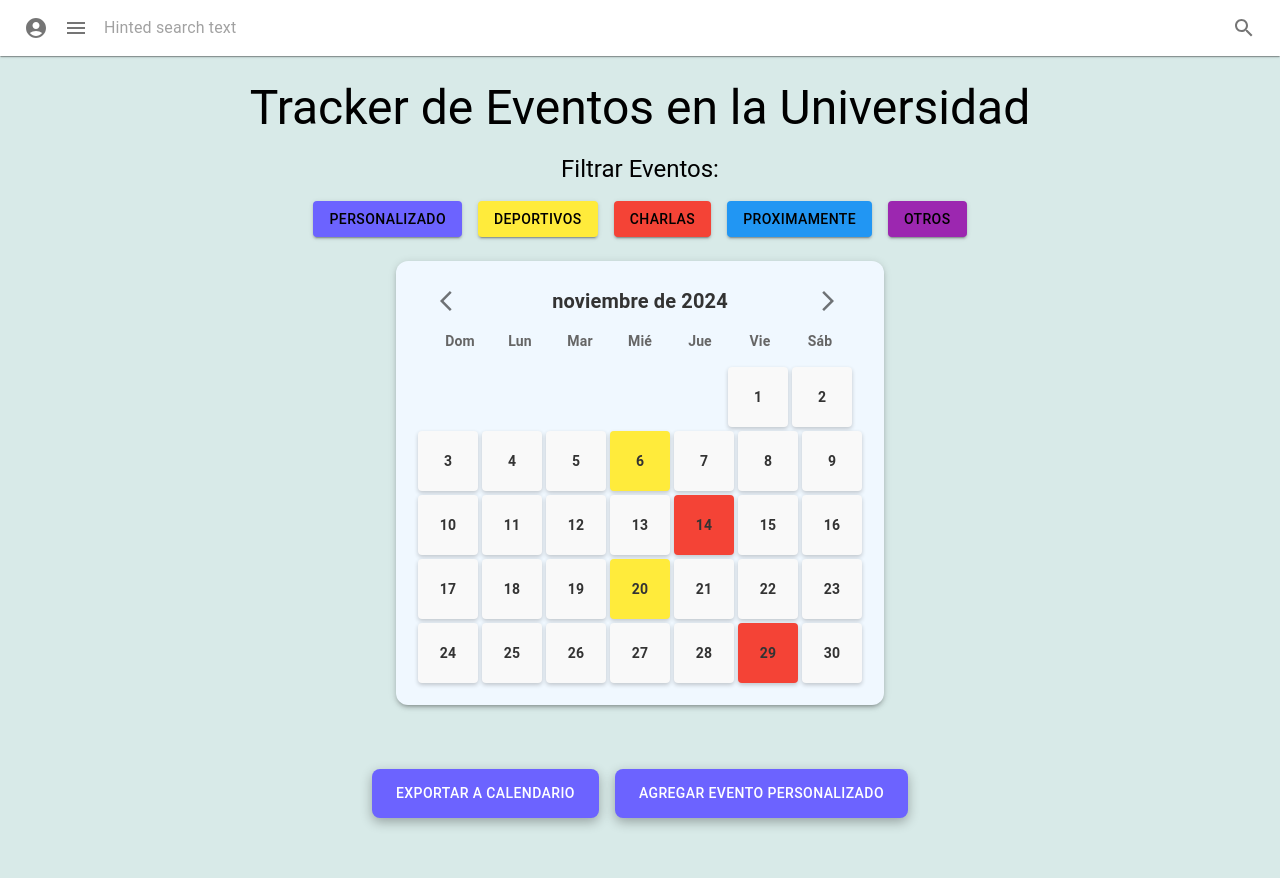
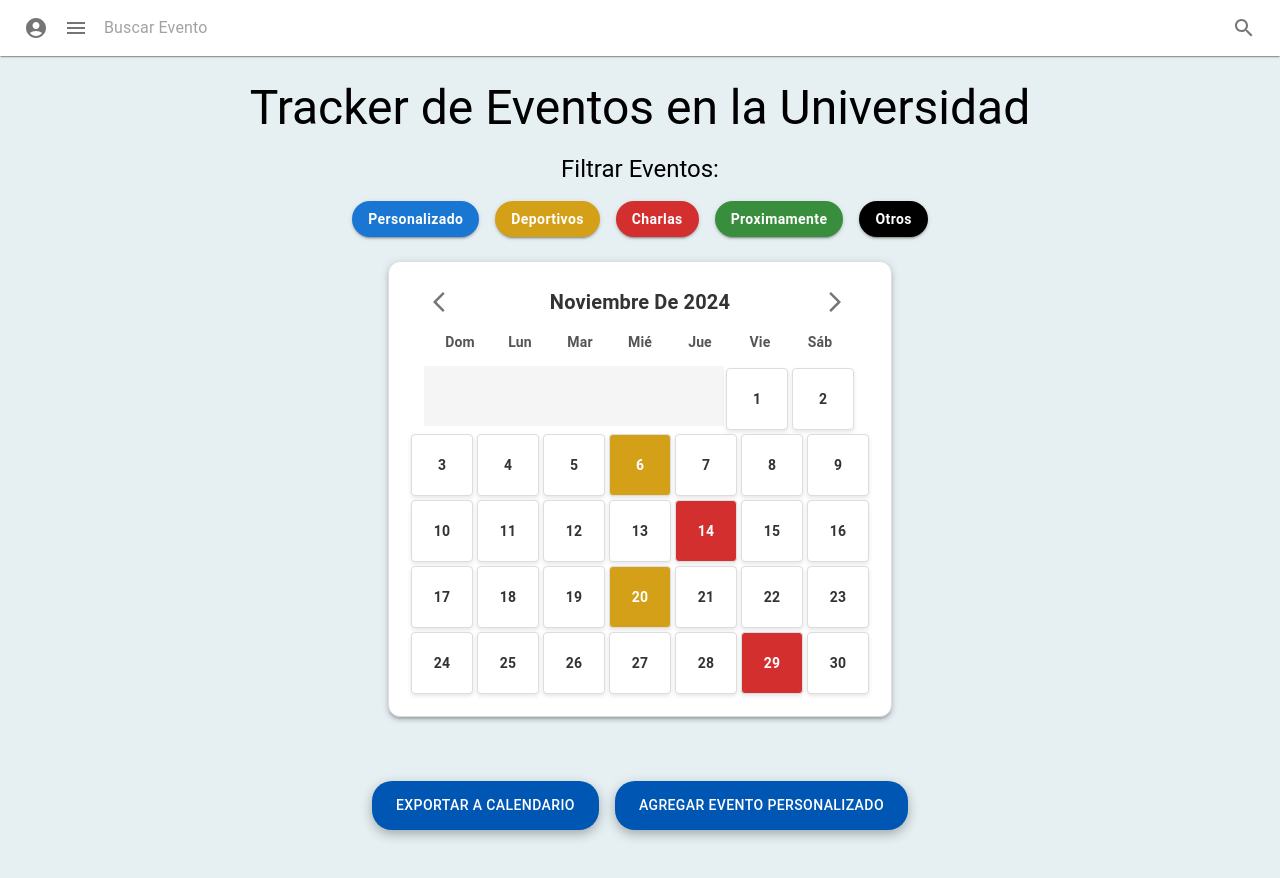
Before and after one commit to Kodamonkey/tracker-universitario, a React (Create React App) app: page / in a window 1280 px wide. Shown: the top 878 px of the page. Built offline with nearby package versions, Linux system fonts and the light colour scheme.

Commit message:
Se modifican los colores y forma al calendario

```diff
--- a/package.json
+++ b/package.json
@@ -6,11 +6,13 @@
     "@emotion/react": "^11.13.3",
     "@emotion/styled": "^11.13.0",
     "@mui/icons-material": "^6.1.6",
-    "@mui/material": "^6.1.6",
+    "@mui/material": "^6.1.7",
+    "@mui/x-date-pickers": "^7.22.2",
     "@testing-library/jest-dom": "^5.17.0",
     "@testing-library/react": "^13.4.0",
     "@testing-library/user-event": "^13.5.0",
     "date-fns": "^4.1.0",
+    "dayjs": "^1.11.13",
     "file-saver": "^2.0.5",
     "ics": "^2.23.0",
     "react": "^18.3.1",
--- a/src/App.js
+++ b/src/App.js
@@ -142,12 +142,12 @@ function App() {
             color="primary"
             onClick={handleAddEvent}
             sx={{
-              backgroundColor: "#6c63ff",
+              backgroundColor: "#0056b3",
               color: "white",
               marginTop: 4,
               padding: "12px 24px",
               boxShadow: "0px 4px 12px rgba(0, 0, 0, 0.3)",
-              borderRadius: "8px",
+              borderRadius: "20px",
               transition: "transform 0.2s ease, box-shadow 0.2s ease",
               "&:hover": {
                 backgroundColor: "#5753cc",
--- a/src/components/CalendarioEventos.jsx
+++ b/src/components/CalendarioEventos.jsx
@@ -3,27 +3,23 @@ import { Paper, Typography, Box, IconButton } from "@mui/material";
 import ArrowBackIosIcon from "@mui/icons-material/ArrowBackIos";
 import ArrowForwardIosIcon from "@mui/icons-material/ArrowForwardIos";
 
-// Definimos los colores para cada tipo de evento
+// Definimos los colores de eventos (coherente con el filtro)
 const eventColors = {
-  Personalizado: "#6c63ff", // Morado
-  Deportivos: "#ffeb3b", // Amarillo
-  Charlas: "#f44336", // Rojo
-  Proximamente: "#2196f3", // Azul
-  Otros: "#9c27b0", // Púrpura
+  Personalizado: "#1976d2", // Azul
+  Deportivos: "#d4a017", // Amarillo
+  Charlas: "#d32f2f", // Rojo
+  Proximamente: "#388e3c", // Verde
+  Otros: "#000000", // Negro
 };
 
 const CalendarioEventos = ({ eventos, onEventClick }) => {
   const diasDeLaSemana = ["Dom", "Lun", "Mar", "Mié", "Jue", "Vie", "Sáb"];
   const cellSize = 60;
 
-  const [mes, setMes] = useState(10); // 7 para agosto (enero = 0)
-  const [año, setAño] = useState(2024);
+  const [mes, setMes] = useState(new Date().getMonth()); // Mes actual
+  const [año, setAño] = useState(new Date().getFullYear()); // Año actual
 
-  // Obtener el primer día del mes actual y el número total de días en el mes
-  const primerDiaDeLaSemana = new Date(año, mes, 1).getDay();
-  const totalDias = new Date(año, mes + 1, 0).getDate();
-
-  // Función para cambiar al mes anterior
+  // Cambiar al mes anterior
   const handlePrevMonth = () => {
     if (mes === 0) {
       setMes(11);
@@ -33,7 +29,7 @@ const CalendarioEventos = ({ eventos, onEventClick }) => {
     }
   };
 
-  // Función para cambiar al mes siguiente
+  // Cambiar al mes siguiente
   const handleNextMonth = () => {
     if (mes === 11) {
       setMes(0);
@@ -43,17 +39,24 @@ const CalendarioEventos = ({ eventos, onEventClick }) => {
     }
   };
 
+  const primerDiaDeLaSemana = new Date(año, mes, 1).getDay();
+  const totalDias = new Date(año, mes + 1, 0).getDate();
+
   // Renderizar el calendario
   const renderCalendar = () => {
     const calendario = [];
     let semana = [];
 
-    // Llenar los días vacíos al principio de la primera semana
+    // Llenar los días vacíos al inicio de la primera semana
     for (let i = 0; i < primerDiaDeLaSemana; i++) {
       semana.push(
         <div
           key={`empty-${i}`}
-          style={{ width: `${cellSize}px`, height: `${cellSize}px` }}
+          style={{
+            width: `${cellSize}px`,
+            height: `${cellSize}px`,
+            backgroundColor: "#f5f5f5",
+          }}
         ></div>
       );
     }
@@ -66,7 +69,7 @@ const CalendarioEventos = ({ eventos, onEventClick }) => {
       const event = eventos[dateKey];
       const bgColor = event
         ? eventColors[event.type] || event.color
-        : "#f9f9f9";
+        : "#ffffff";
 
       semana.push(
         <Paper
@@ -79,9 +82,9 @@ const CalendarioEventos = ({ eventos, onEventClick }) => {
             alignItems: "center",
             justifyContent: "center",
             margin: "2px",
+            border: "1px solid #ddd",
+            boxShadow: "0px 2px 4px rgba(0, 0, 0, 0.1)",
             cursor: event ? "pointer" : "default",
-            boxShadow: "0px 2px 4px rgba(0, 0, 0, 0.2)",
-            borderRadius: "4px",
             transition: "transform 0.2s ease",
             "&:hover": {
               transform: "scale(1.05)",
@@ -90,13 +93,16 @@ const CalendarioEventos = ({ eventos, onEventClick }) => {
           }}
           onClick={() => event && onEventClick(event)}
         >
-          <Typography variant="body2" fontWeight="bold" color="#333">
+          <Typography
+            variant="body2"
+            fontWeight="bold"
+            sx={{ color: event ? "#ffffff" : "#333" }}
+          >
             {day}
           </Typography>
         </Paper>
       );
 
-      // Al completar una semana, agregarla al calendario y vaciar la fila
       if (semana.length === 7) {
         calendario.push(
           <div
@@ -133,10 +139,11 @@ const CalendarioEventos = ({ eventos, onEventClick }) => {
         margin: "auto",
         padding: "20px",
         borderRadius: "12px",
-        backgroundColor: "#f0f8ff",
+        backgroundColor: "#ffffff",
+        border: "1px solid #ddd",
       }}
     >
-      {/* Encabezado del mes y año con botones de navegación */}
+      {/* Encabezado */}
       <Box
         sx={{
           display: "flex",
@@ -149,7 +156,11 @@ const CalendarioEventos = ({ eventos, onEventClick }) => {
         <IconButton onClick={handlePrevMonth}>
           <ArrowBackIosIcon />
         </IconButton>
-        <Typography variant="h6" fontWeight="bold" color="#333">
+        <Typography
+          variant="h6"
+          fontWeight="bold"
+          sx={{ textTransform: "capitalize", color: "#333" }}
+        >
           {new Date(año, mes).toLocaleString("es-ES", {
             month: "long",
             year: "numeric",
@@ -160,7 +171,7 @@ const CalendarioEventos = ({ eventos, onEventClick }) => {
         </IconButton>
       </Box>
 
-      {/* Encabezado de los días de la semana */}
+      {/* Días de la semana */}
       <Box
         sx={{ display: "flex", justifyContent: "center", marginBottom: "10px" }}
       >
@@ -172,7 +183,7 @@ const CalendarioEventos = ({ eventos, onEventClick }) => {
             sx={{
               width: `${cellSize}px`,
               textAlign: "center",
-              color: "#666",
+              color: "#555",
               paddingBottom: "4px",
             }}
           >
@@ -181,7 +192,7 @@ const CalendarioEventos = ({ eventos, onEventClick }) => {
         ))}
       </Box>
 
-      {/* Renderizado del calendario */}
+      {/* Días del mes */}
       {renderCalendar()}
     </Paper>
   );
--- a/src/components/ExportButton.jsx
+++ b/src/components/ExportButton.jsx
@@ -39,12 +39,12 @@ const ExportButton = ({ events = [] }) => (
     variant="contained"
     onClick={() => exportEventToCalendar(events)}
     sx={{
-      backgroundColor: "#6c63ff",
+      backgroundColor: "#0056b3",
       color: "white",
       marginTop: 4,
       padding: "12px 24px",
       boxShadow: "0px 4px 12px rgba(0, 0, 0, 0.3)", // Sombra para efecto de elevación
-      borderRadius: "8px", // Bordes redondeados
+      borderRadius: "20px", // Bordes redondeados
       transition: "transform 0.2s ease, box-shadow 0.2s ease",
       "&:hover": {
         backgroundColor: "#5753cc",
--- a/src/components/FiltroEventos.jsx
+++ b/src/components/FiltroEventos.jsx
@@ -1,4 +1,3 @@
-// FiltroEventos.jsx
 import React, { useState } from "react";
 import {
   Box,
@@ -21,11 +20,11 @@ const FiltroEventos = ({ eventos, visibleEventos, onFilterChange }) => {
 
   // Define los colores para cada tipo de evento
   const eventColors = {
-    Personalizado: "#6c63ff", // Color morado para eventos personalizados
-    Deportivos: "#ffeb3b", // Amarillo
-    Charlas: "#f44336", // Rojo
-    Proximamente: "#2196f3", // Azul
-    Otros: "#9c27b0", // Púrpura
+    Personalizado: "#1976d2", // Azul (Ceremonias)
+    Deportivos: "#d4a017", // Amarillo (Estudiantes)
+    Charlas: "#d32f2f", // Rojo (Profesores)
+    Proximamente: "#388e3c", // Verde (Jefes de Carrera)
+    Otros: "#000000", // Negro (Comunidad USM)
   };
 
   const handleCheckboxChange = (eventKey) => {
@@ -71,10 +70,13 @@ const FiltroEventos = ({ eventos, visibleEventos, onFilterChange }) => {
             onClick={() => handleFilterClick(type)}
             sx={{
               backgroundColor: eventColors[type],
-              color: "#000000",
+              color: "#ffffff",
+              fontWeight: "bold",
+              textTransform: "capitalize",
+              borderRadius: "20px", // Bordes redondeados como en la imagen
               "&:hover": {
                 backgroundColor: eventColors[type],
-                opacity: 0.8,
+                opacity: 0.9,
               },
             }}
           >
--- a/src/components/Navbar.jsx
+++ b/src/components/Navbar.jsx
@@ -35,7 +35,7 @@ const Navbar = () => {
       {/* Barra de búsqueda en el centro */}
       <InputBase
         sx={{ ml: 1, flex: 1 }}
-        placeholder="Hinted search text"
+        placeholder="Buscar Evento"
         inputProps={{ "aria-label": "search" }}
       />
 
--- a/src/index.css
+++ b/src/index.css
@@ -1,31 +1,78 @@
+/* Fondo general */
 body {
-  background-color: #d8eae8;
+  background-color: #e6f0f3;
+  font-family: "Open Sans", "Roboto", Arial, sans-serif;
   margin: 0;
-  font-family: -apple-system, BlinkMacSystemFont, "Segoe UI", "Roboto", "Oxygen",
-    "Ubuntu", "Cantarell", "Fira Sans", "Droid Sans", "Helvetica Neue",
-    sans-serif;
-  -webkit-font-smoothing: antialiased;
-  -moz-osx-font-smoothing: grayscale;
+  padding: 0;
 }
 
-code {
-  font-family: source-code-pro, Menlo, Monaco, Consolas, "Courier New",
-    monospace;
+/* Encabezado del calendario */
+.calendar-header {
+  background-color: #306696;
+  color: white;
+  padding: 10px;
+  text-align: center;
+  border-radius: 6px 6px 0 0;
+  font-size: 18px;
+  font-weight: bold;
 }
 
-.export-button {
-  background-color: #6c63ff; /* Color morado del botón */
-  color: white;
-  float: right;
-  border: none;
-  border-radius: 20px;
-  padding: 10px 20px;
-  font-size: 16px;
-  cursor: pointer;
-  outline: none;
-  transition: background-color 0.3s;
+/* Días de la semana */
+.days-of-week {
+  display: flex;
+  justify-content: space-between;
+  background-color: #f1f5f8;
+  color: #333;
+  padding: 8px 0;
+  border-bottom: 1px solid #d9dee2;
+  font-size: 14px;
+  font-weight: 600;
 }
 
-.export-button:hover {
-  background-color: #5753cc; /* Color al pasar el cursor */
+/* Celdas del calendario */
+.calendar-cell {
+  display: flex;
+  justify-content: center;
+  align-items: center;
+  width: 50px;
+  height: 50px;
+  margin: 2px;
+  font-size: 14px;
+  font-weight: 500;
+  border: 1px solid #d9dee2;
+  border-radius: 4px;
+  transition: all 0.2s ease;
 }
+
+.calendar-cell:hover {
+  background-color: #d3e4ef;
+  transform: scale(1.05);
+}
+
+/* Eventos */
+.event {
+  color: white;
+  text-align: center;
+  padding: 5px;
+  border-radius: 4px;
+}
+
+.event-deportivo {
+  background-color: #ffeb3b; /* Amarillo */
+}
+
+.event-charla {
+  background-color: #f44336; /* Rojo */
+}
+
+.event-proximamente {
+  background-color: #2196f3; /* Azul */
+}
+
+.event-personalizado {
+  background-color: #6c63ff; /* Morado */
+}
+
+.event-otros {
+  background-color: #9c27b0; /* Púrpura */
+}
```
Also changed, not shown: 1 other file (tests, documents, lock files or other folders).
